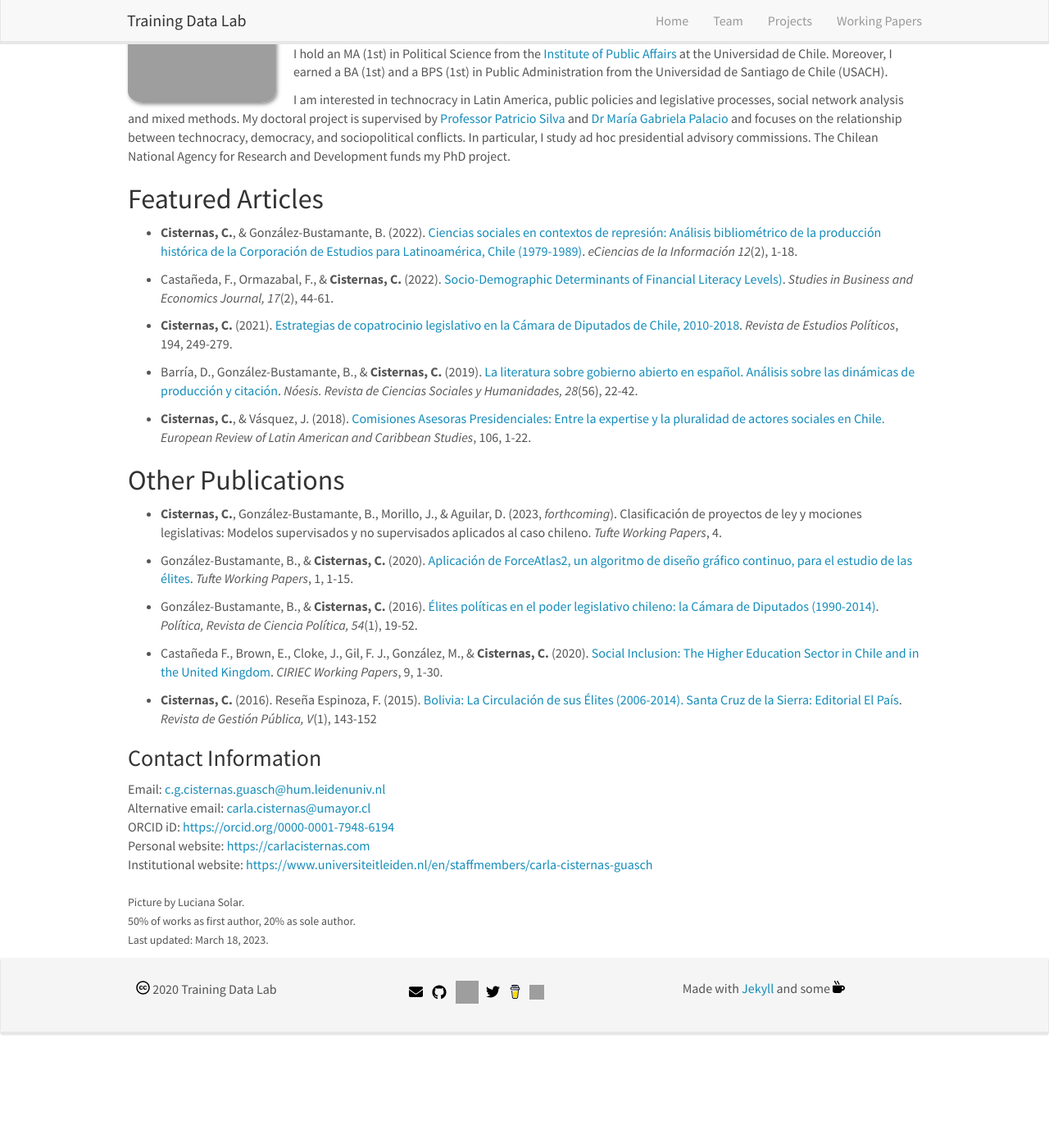
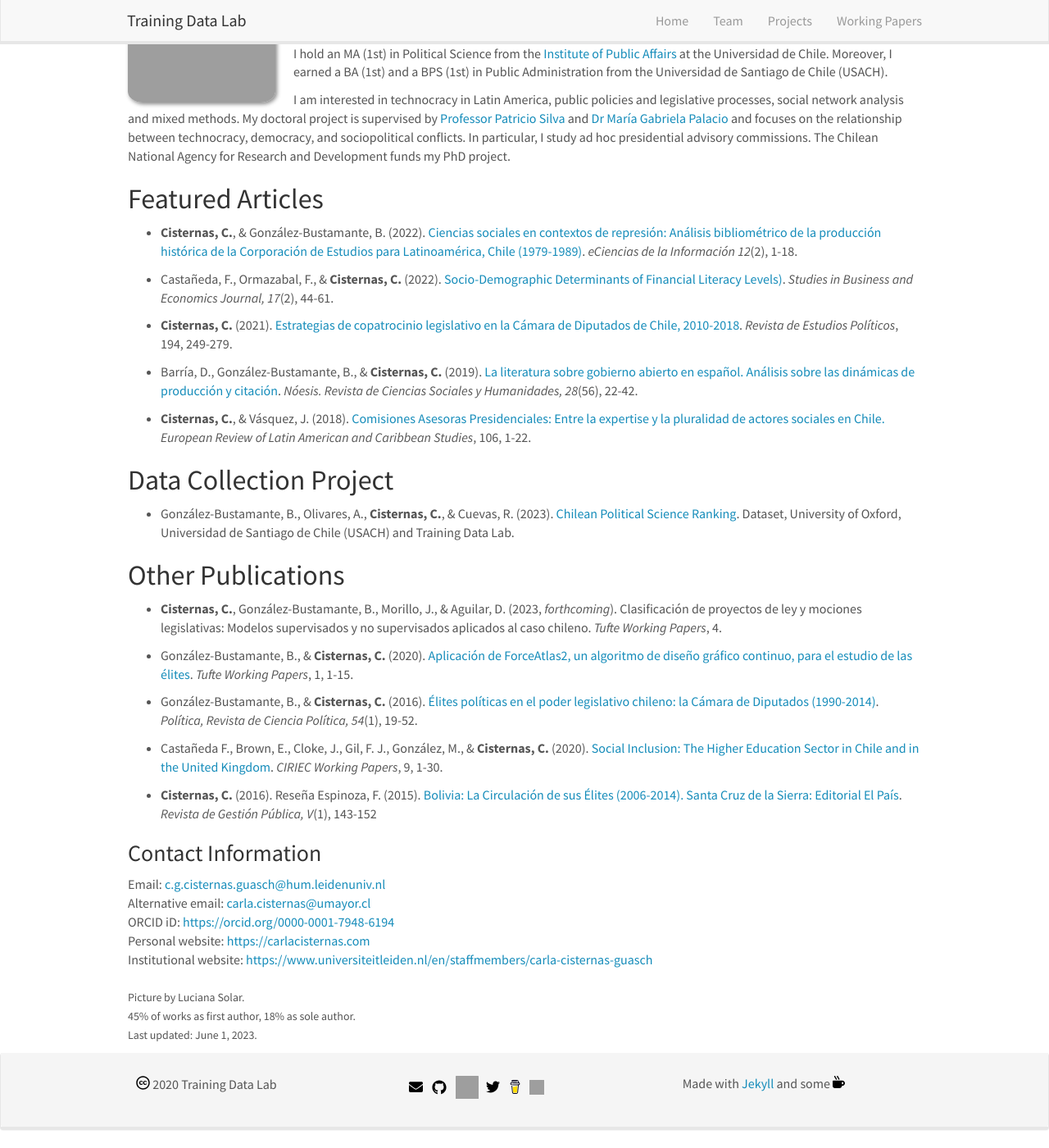
Before and after one commit to training-datalab/old-training-datalab.com, a Jekyll site: the page built from _pages/ccisternas.md, in a window 1280 px wide and 1400 px high, scrolled down 174 px. Shown: the whole window at 82% size. Built offline with Jekyll 4.4.1, drawn with Linux system fonts in a browser that asks for light colours; nearby versions of some CDN libraries; before the commit the page ends 1458 px from its top, so only the background shows below that.

Commit message:
Update ccisternas.md

```diff
--- a/_pages/ccisternas.md
+++ b/_pages/ccisternas.md
@@ -28,6 +28,10 @@ I am interested in technocracy in Latin America, public policies and legislative
 
 - **Cisternas, C.**, & Vásquez, J. (2018). <a href="https://doi.org/10.32992/erlacs.10349" target="_blank">Comisiones Asesoras Presidenciales: Entre la expertise y la pluralidad de actores sociales en Chile.</a> *European Review of Latin American and Caribbean Studies*, 106, 1-22.
 
+## Data Collection Project
+
+- González-Bustamante, B., Olivares, A., **Cisternas, C.**, & Cuevas, R. (2023). <a href="http://doi.org/10.17605/OSF.IO/C8PRA" target="_blank">Chilean Political Science Ranking</a>. Dataset, University of Oxford, Universidad de Santiago de Chile (USACH) and Training Data Lab.
+
 ## Other Publications
 
 - **Cisternas, C.**, González-Bustamante, B., Morillo, J., & Aguilar, D. (2023, *forthcoming*). Clasificación de proyectos de ley y mociones legislativas: Modelos supervisados y no supervisados aplicados al caso chileno. *Tufte Working Papers*, 4.
@@ -49,5 +53,5 @@ Personal website: <a href="https://carlacisternas.com/" target="_blank">https://
 Institutional website: <a href="https://www.universiteitleiden.nl/en/staffmembers/carla-cisternas-guasch" target="_blank">https://www.universiteitleiden.nl/en/staffmembers/carla-cisternas-guasch</a><br />
 <br />
 <small>Picture by Luciana Solar.</small><br />
-<small>50% of works as first author, 20% as sole author.</small><br />
-<small>Last updated: March 18, 2023.</small>
+<small>45% of works as first author, 18% as sole author.</small><br />
+<small>Last updated: June 1, 2023.</small>
```
